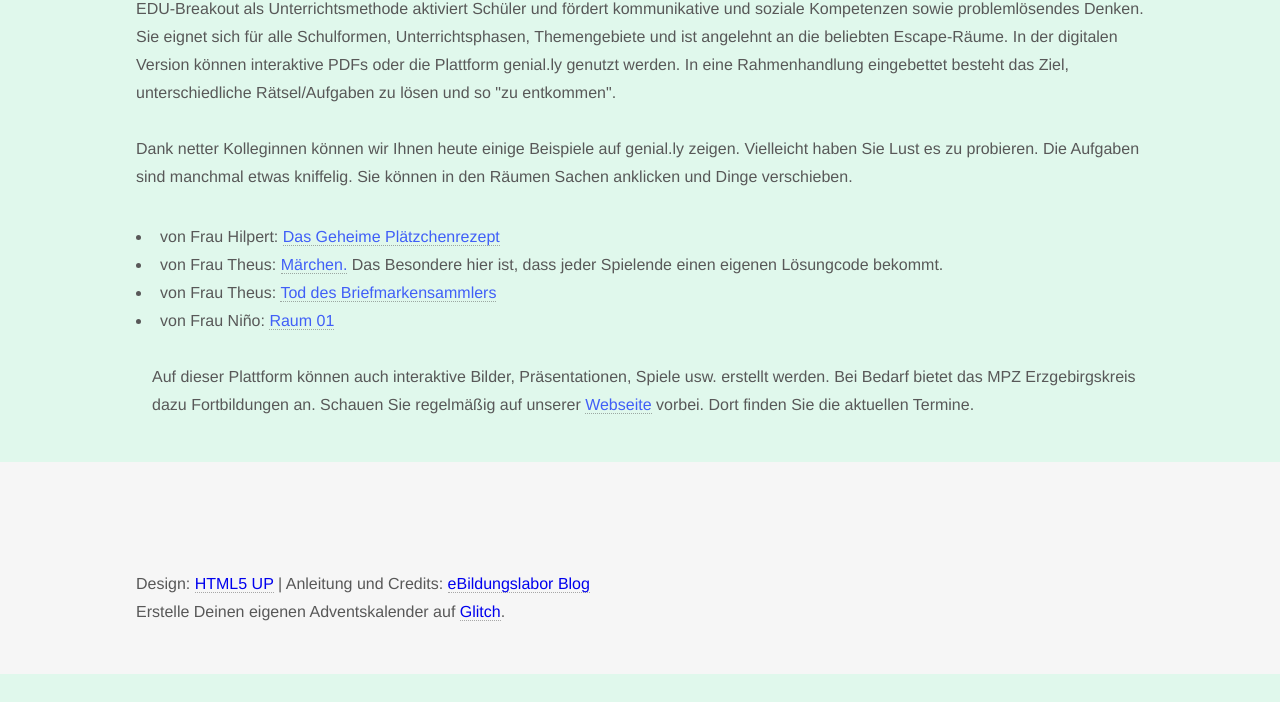
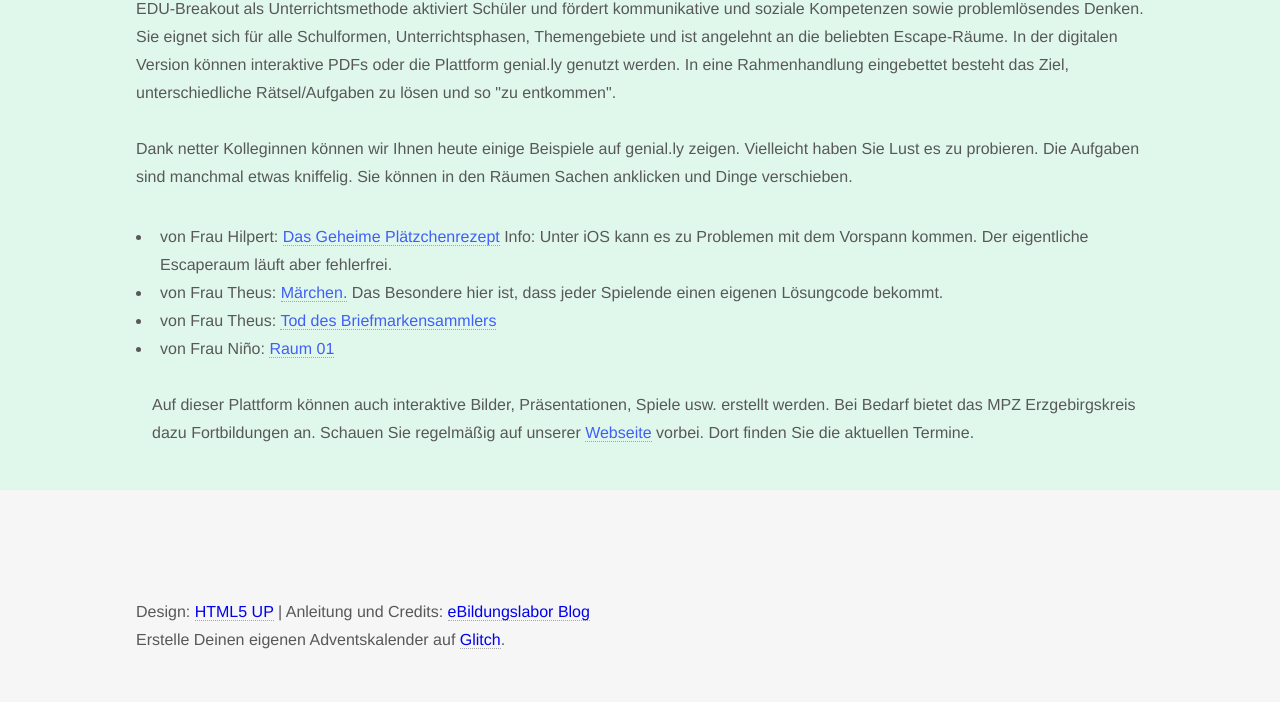
Before and after one commit to katino14/adventskalender_2022, a plain HTML site: page 04dez-wer.html in a window 1280 px wide. Shown: the part 963-1665 px from the top of the page. Before the commit the page ends 1637 px from the top, so only its background shows below. Drawn offline with nearby package versions, Linux system fonts and the light colour scheme.

Commit message:
Update 04dez-wer.html

```diff
--- a/04dez-wer.html
+++ b/04dez-wer.html
@@ -57,7 +57,8 @@
     Räumen Sachen anklicken und Dinge verschieben.
 
     <ul>
-    <li>von Frau Hilpert: <a href="https://view.genial.ly/6373cd69d15dd40018316f11" style="color: #405ff7" >Das Geheime Plätzchenrezept</a></li>
+    <li>von Frau Hilpert: <a href="https://view.genial.ly/6373cd69d15dd40018316f11" style="color: #405ff7" >Das Geheime Plätzchenrezept</a> Info: Unter iOS
+	    kann es zu Problemen mit dem Vorspann kommen. Der eigentliche Escaperaum läuft aber fehlerfrei.</li>
     <li>von Frau Theus: <a href="https://view.genial.ly/628a5f75ab8b1f0018e2ba9c?fbclid=IwAR0kLo543wkGRFjeyrSTp9uVFGgTV4arl4M2a2dBUcE-GbCilOcuk6pO73g" style="color: #405ff7">Märchen.</a> Das Besondere hier ist, dass jeder Spielende einen eigenen Lösungcode bekommt.</li>
     <li>von Frau Theus: <a href="https://view.genial.ly/602d96123c511d0da7e5fd70/interactive-content-kommissar-wagner?fbclid=IwAR3JKe8rubvnPPz68qDakY2SXo3b6pvfUMQncFO27Yy7MHaEhtKPyVdNqz0" style="color: #405ff7">Tod des Briefmarkensammlers</a></li>
     <li>von Frau Niño: <a href="https://view.genial.ly/637cd8d8df38ee0010593110?fbclid=IwAR2MDtc26z6fcKEV9N2v2_xOvCN3BD_KVWkVd9O3H8tfVxxOpDKDECVTIYY" style="color: #405ff7">Raum 01</a></li>
```
